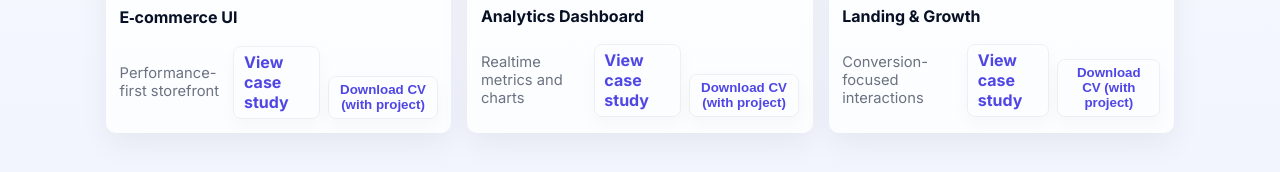
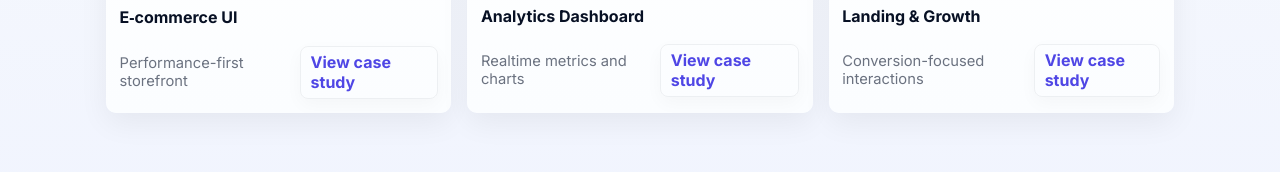
Before and after one commit to nwaghadivine/Kelly, a plain HTML site: page project.html in a window 1280 px wide. Shown: the part 366-538 px from the top of the page. Drawn offline with Linux system fonts and the light colour scheme.

```diff
--- a/project.html
+++ b/project.html
@@ -44,7 +44,6 @@
                         <div class="muted">Performance-first storefront</div>
                         <div style="display:flex;gap:.5rem;align-items:center">
                             <a class="small-cta" href="project-ecommerce.html">View case study</a>
-                            <button class="small-cta download-cv-project" data-project="ecommerce">Download CV (with project)</button>
                         </div>
                     </div>
                 </article>
@@ -57,7 +56,6 @@
                         <div class="muted">Realtime metrics and charts</div>
                         <div style="display:flex;gap:.5rem;align-items:center">
                             <a class="small-cta" href="project-analytics.html">View case study</a>
-                            <button class="small-cta download-cv-project" data-project="analytics">Download CV (with project)</button>
                         </div>
                     </div>
                 </article>
@@ -70,7 +68,6 @@
                         <div class="muted">Conversion-focused interactions</div>
                         <div style="display:flex;gap:.5rem;align-items:center">
                             <a class="small-cta" href="project-landing.html">View case study</a>
-                            <button class="small-cta download-cv-project" data-project="landing">Download CV (with project)</button>
                         </div>
                     </div>
                 </article>
```
